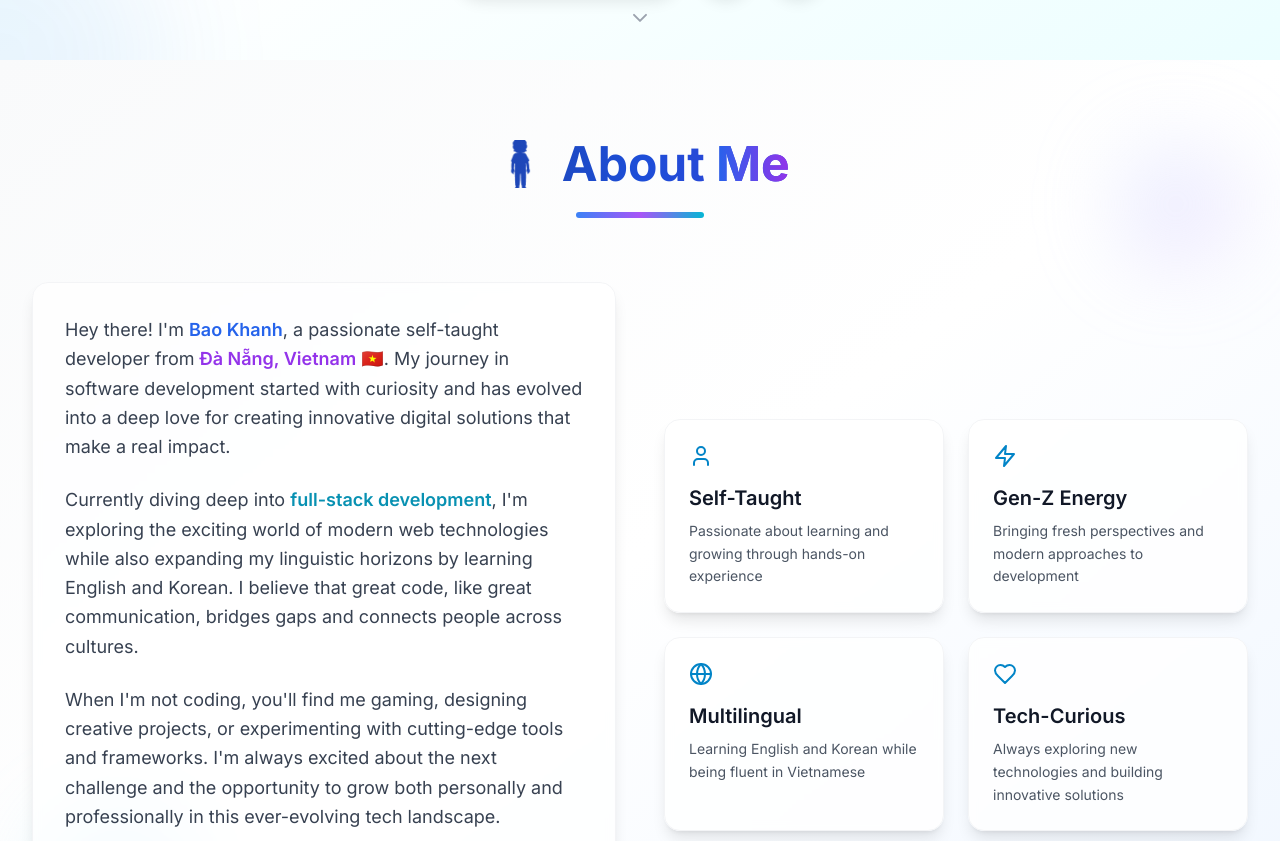
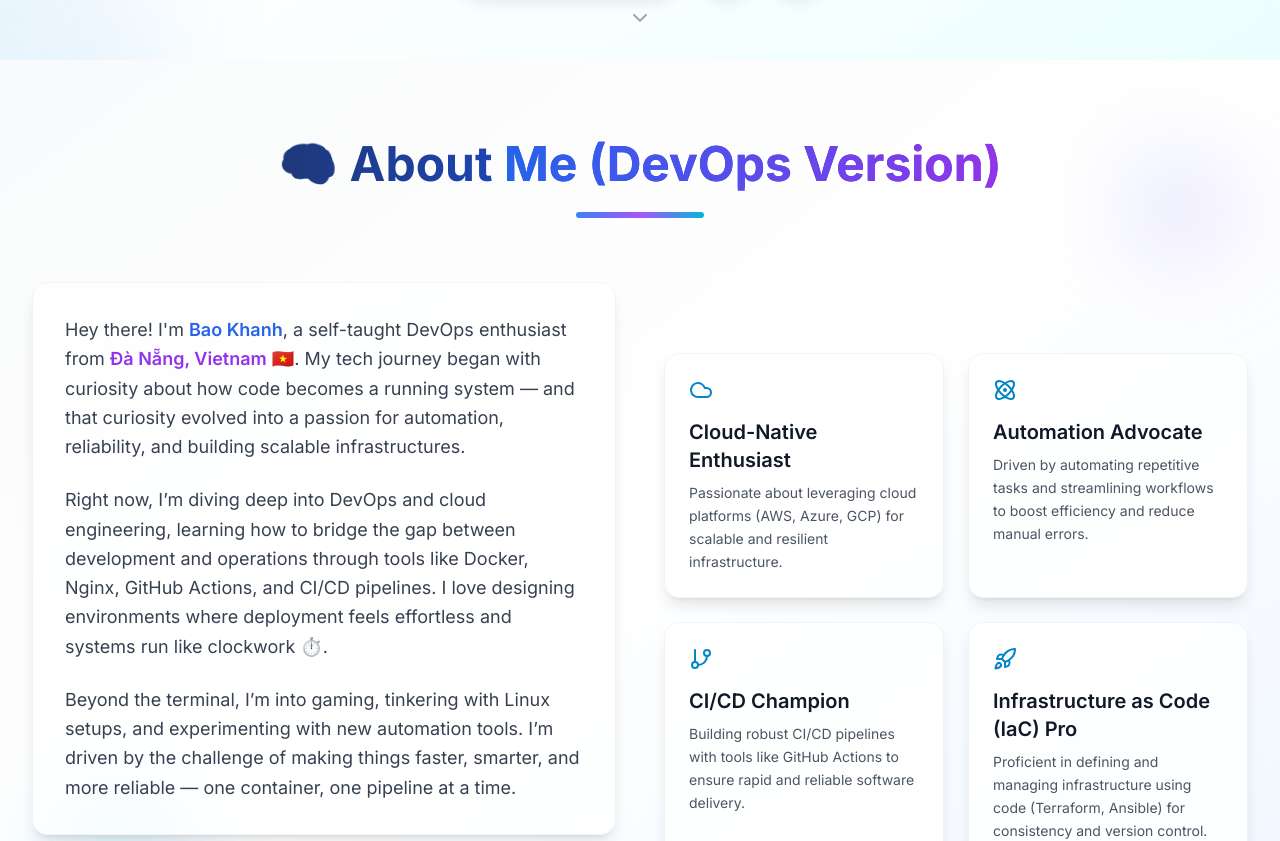
Before and after one commit to bluenoe/portfolio-, a Next.js app: page / in a window 1280 px wide. Shown: the part 740-1581 px from the top of the page. Built offline with nearby package versions, Linux system fonts and the light colour scheme.

Commit message:
feat(About): update content to focus on DevOps skills
- Replace personal highlights with DevOps-related skills and descriptions
- Update introduction text to reflect DevOps expertise
- Add new Lucide icons for DevOps concepts
- Update Next.js dependency to latest version

```diff
--- a/components/About.tsx
+++ b/components/About.tsx
@@ -3,7 +3,7 @@
 import { motion } from 'framer-motion'
 import { useInView } from 'framer-motion'
 import { useRef } from 'react'
-import { User, Heart, Zap, Globe } from 'lucide-react'
+import { User, Heart, Zap, Globe, Cloud, Atom, GitBranch, Rocket } from 'lucide-react'
 
 const About = () => {
   const ref = useRef(null)
@@ -11,24 +11,24 @@ const About = () => {
 
   const highlights = [
     {
-      icon: <User className="w-6 h-6" />,
-      title: "Self-Taught",
-      description: "Passionate about learning and growing through hands-on experience"
+      icon: <Cloud className="w-6 h-6" />,
+      title: "Cloud-Native Enthusiast",
+      description: "Passionate about leveraging cloud platforms (AWS, Azure, GCP) for scalable and resilient infrastructure."
     },
     {
-      icon: <Zap className="w-6 h-6" />,
-      title: "Gen-Z Energy",
-      description: "Bringing fresh perspectives and modern approaches to development"
+      icon: <Atom className="w-6 h-6" />,
+      title: "Automation Advocate",
+      description: "Driven by automating repetitive tasks and streamlining workflows to boost efficiency and reduce manual errors."
     },
     {
-      icon: <Globe className="w-6 h-6" />,
-      title: "Multilingual",
-      description: "Learning English and Korean while being fluent in Vietnamese"
+      icon: <GitBranch className="w-6 h-6" />,
+      title: "CI/CD Champion",
+      description: "Building robust CI/CD pipelines with tools like GitHub Actions to ensure rapid and reliable software delivery."
     },
     {
-      icon: <Heart className="w-6 h-6" />,
-      title: "Tech-Curious",
-      description: "Always exploring new technologies and building innovative solutions"
+      icon: <Rocket className="w-6 h-6" />,
+      title: "Infrastructure as Code (IaC) Pro",
+      description: "Proficient in defining and managing infrastructure using code (Terraform, Ansible) for consistency and version control."
     }
   ]
 
@@ -48,7 +48,7 @@ const About = () => {
           className="text-center mb-16"
         >
           <h2 className="text-4xl md:text-5xl font-bold mb-6 bg-gradient-to-r from-gray-800 via-blue-700 to-purple-700 bg-clip-text text-transparent">
-            🧍 About <span className="bg-gradient-to-r from-blue-600 to-purple-600 bg-clip-text text-transparent">Me</span>
+            🧠 About <span className="bg-gradient-to-r from-blue-600 to-purple-600 bg-clip-text text-transparent">Me (DevOps Version)</span>
           </h2>
           <div className="w-32 h-1.5 bg-gradient-to-r from-blue-500 via-purple-500 to-cyan-500 mx-auto mb-8 rounded-full"></div>
         </motion.div>
@@ -63,24 +63,15 @@ const About = () => {
           >
             <div className="bg-white/70 backdrop-blur-sm rounded-2xl p-8 shadow-lg border border-gray-100">
               <p className="text-lg text-gray-700 leading-relaxed mb-6">
-                Hey there! I'm <span className="font-semibold text-blue-600"> Bao Khanh</span>, a passionate self-taught developer from
-                <span className="font-semibold text-purple-600"> Đà Nẵng, Vietnam</span> 🇻🇳. My journey in software
-                development started with curiosity and has evolved into a deep love for creating
-                innovative digital solutions that make a real impact.
+                Hey there! I'm <span className="font-semibold text-blue-600">Bao Khanh</span>, a self-taught DevOps enthusiast from <span className="font-semibold text-purple-600">Đà Nẵng, Vietnam</span> 🇻🇳. My tech journey began with curiosity about how code becomes a running system — and that curiosity evolved into a passion for automation, reliability, and building scalable infrastructures.
               </p>
 
               <p className="text-lg text-gray-700 leading-relaxed mb-6">
-                Currently diving deep into <span className="font-semibold text-cyan-600">full-stack development</span>, I'm exploring the exciting world
-                of modern web technologies while also expanding my linguistic horizons by learning English
-                and Korean. I believe that great code, like great communication, bridges gaps and
-                connects people across cultures.
+                Right now, I’m diving deep into DevOps and cloud engineering, learning how to bridge the gap between development and operations through tools like Docker, Nginx, GitHub Actions, and CI/CD pipelines. I love designing environments where deployment feels effortless and systems run like clockwork ⏱️.
               </p>
 
               <p className="text-lg text-gray-700 leading-relaxed">
-                When I'm not coding, you'll find me gaming, designing creative projects, or
-                experimenting with cutting-edge tools and frameworks. I'm always excited about the next
-                challenge and the opportunity to grow both personally and professionally in this
-                ever-evolving tech landscape.
+                Beyond the terminal, I’m into gaming, tinkering with Linux setups, and experimenting with new automation tools. I’m driven by the challenge of making things faster, smarter, and more reliable — one container, one pipeline at a time.
               </p>
             </div>
 
```
Also changed, not shown: package.json (+4 -4 lines), 1 other file (tests, documents, lock files or other folders).
